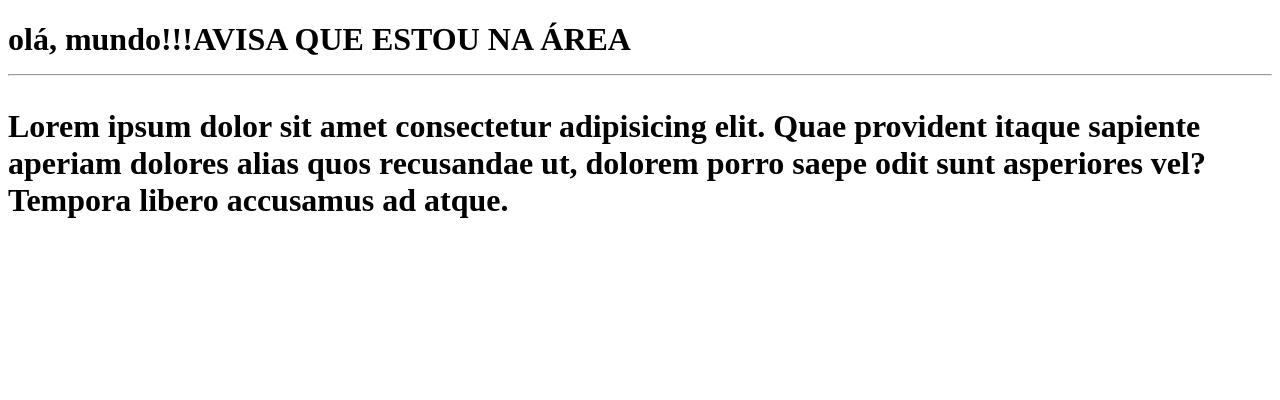
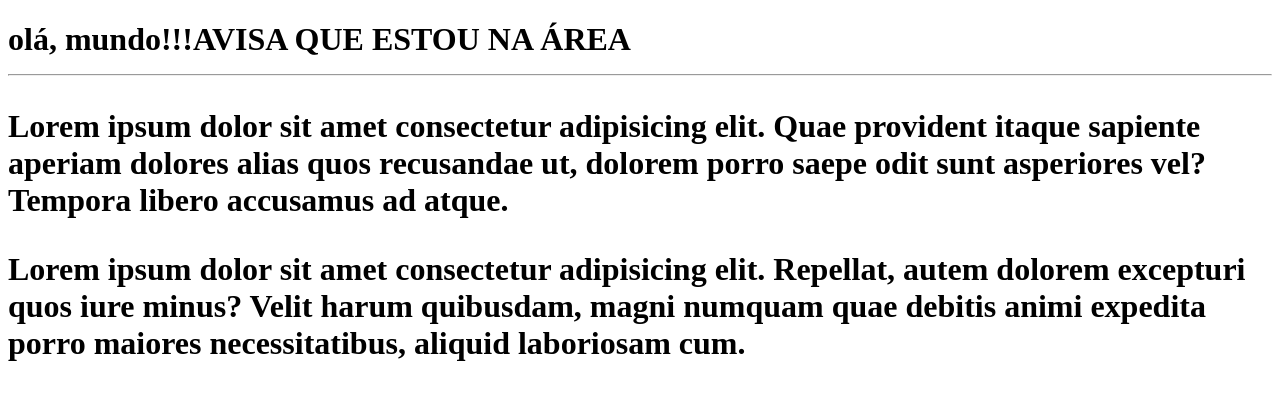
Before and after one commit to fabiojorge-fisico-desenvolvedor/ol--mundo, a plain HTML site: page site exemplo/index.html in a window 1280 px wide. Drawn offline with Linux system fonts and the light colour scheme.

Commit message:
adicionei um parágrafo

```diff
--- a/site exemplo/index.html
+++ b/site exemplo/index.html
@@ -10,6 +10,8 @@
     <h1>olá, mundo!!!AVISA QUE ESTOU NA ÁREA
         <hr>
         <p>Lorem ipsum dolor sit amet consectetur adipisicing elit. Quae provident itaque sapiente aperiam dolores alias quos recusandae ut, dolorem porro saepe odit sunt asperiores vel? Tempora libero accusamus ad atque.</p>
+        <p>Lorem ipsum dolor sit amet consectetur adipisicing elit. Repellat, autem dolorem excepturi quos iure minus? Velit harum quibusdam, magni numquam quae debitis animi expedita porro maiores necessitatibus, aliquid laboriosam cum.</p>
+
     </h1>
 </body>
 </html>
```
